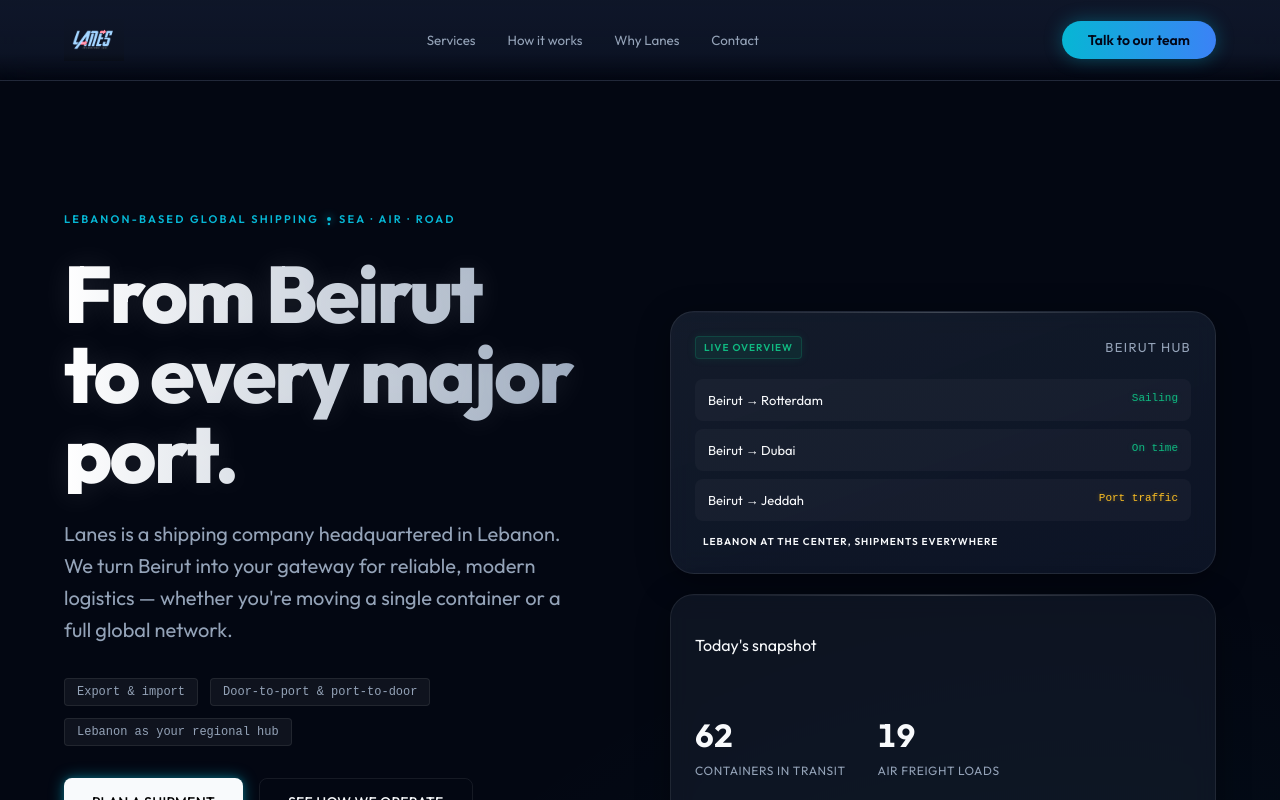
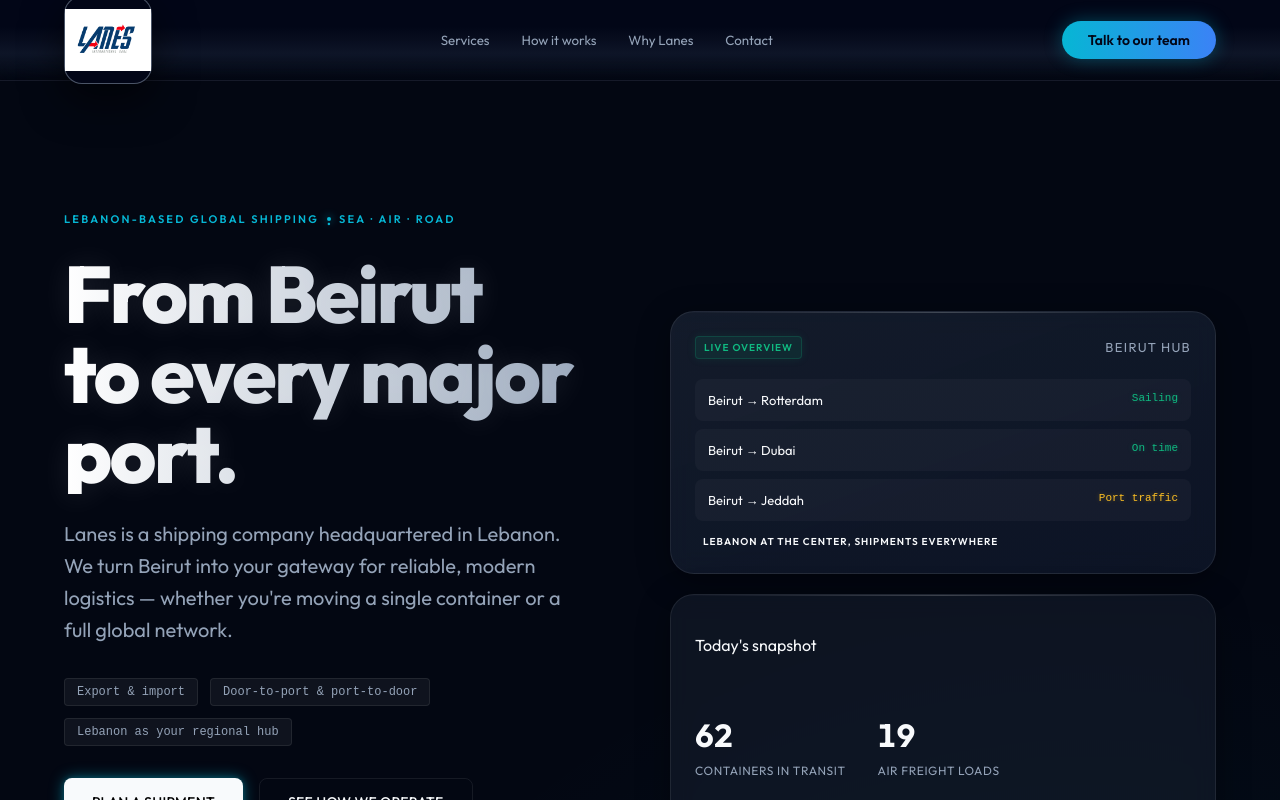
Before and after one commit to georgesmakoukji/lanes, a Next.js app: page / in a window 1280 px wide. Shown: the top 800 px of the page. Built offline with nearby package versions, Linux system fonts and the light colour scheme.

Commit message:
style: Update button background gradient, increase logo dimensions, and adjust font sizes for improved aesthetics and usability.

```diff
--- a/app/globals.css
+++ b/app/globals.css
@@ -96,11 +96,13 @@ button {
   z-index: 100;
   width: 100%;
   border-bottom: 1px solid var(--border-glass);
-  background: linear-gradient(to bottom,
-      rgba(15, 23, 42, 0.96),
-      rgba(15, 23, 42, 0.9),
-      rgba(15, 23, 42, 0.8),
-      transparent);
+  background: linear-gradient(
+    to bottom,
+    #020617,
+    #020617,
+    rgba(15, 23, 42, 0.9),
+    transparent
+  );
   backdrop-filter: blur(18px);
   -webkit-backdrop-filter: blur(18px);
 }
@@ -126,31 +128,31 @@ button {
 
 .logo-mark {
   position: relative;
-  width: 60px;
-  height: 60px;
+  width: 88px;
+  height: 88px;
   display: flex;
   align-items: center;
   justify-content: center;
-  border-radius: 12px;
-  background: transparent;
-  /* Removed white background container */
+  border-radius: 18px;
+  background: #020617;
+  border: 1px solid rgba(148, 163, 184, 0.5);
+  box-shadow: 0 16px 40px rgba(0, 0, 0, 0.6);
 }
 
 .logo-image {
   width: 100%;
   height: 100%;
   object-fit: contain;
-  filter: invert(1) hue-rotate(180deg);
-  /* Invert to make white bg black, then screen it */
-  mix-blend-mode: screen;
+  filter: none;
+  mix-blend-mode: normal;
 }
 
 .nav-links {
   display: flex;
   align-items: center;
   gap: 32px;
-  font-size: 16px;
-  letter-spacing: 0.06em;
+  font-size: 18px;
+  letter-spacing: 0.08em;
   text-transform: uppercase;
   color: var(--text-muted);
 }
```
